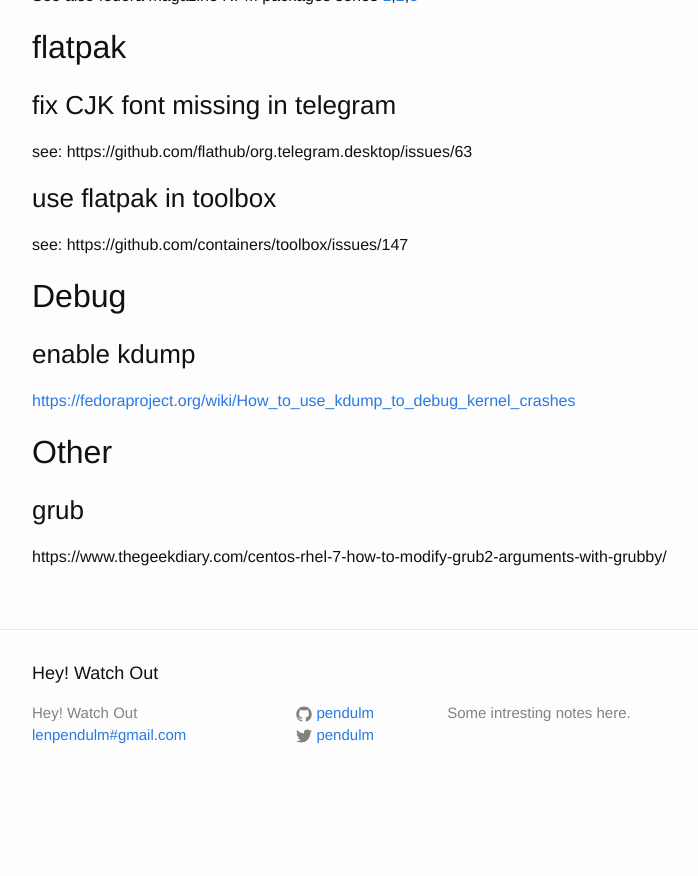
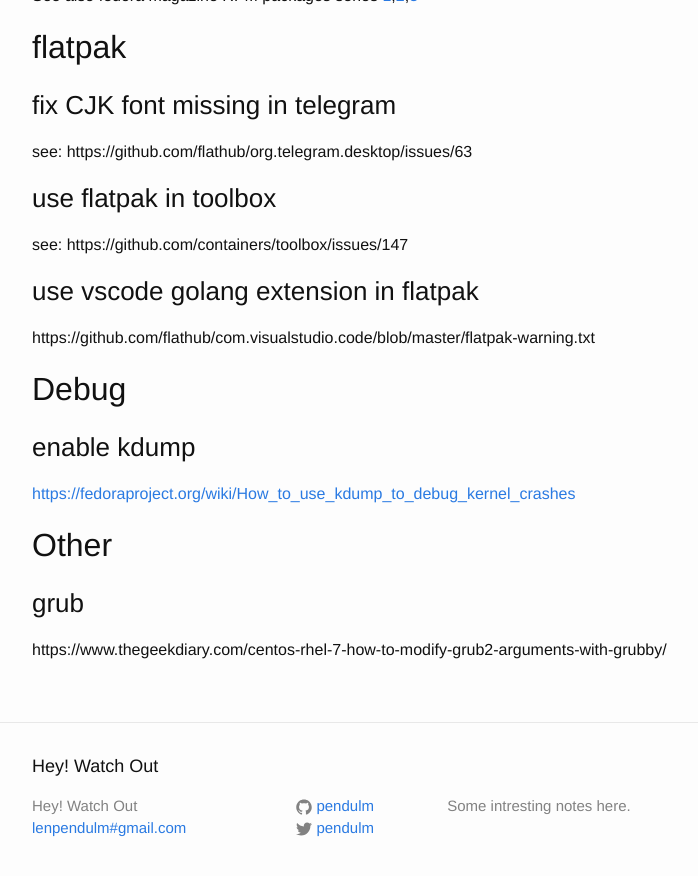
Before and after one commit to pendulm/pendulm.github.io, a Jekyll site: the page built from _posts/2019-11-17-play-in-fedora.markdown, in a window 1280 px wide and 900 px high, scrolled down 2249 px. Shown: the top 876 px of the window, without its empty margins (238-936 px from the left). Built offline with Jekyll 4.4.1, drawn with Linux system fonts in a browser that asks for light colours; before the commit the page ends 3056 px from its top, so only the background shows below that.

Commit message:
update vscode golang

```diff
--- a/_posts/2019-11-17-play-in-fedora.markdown
+++ b/_posts/2019-11-17-play-in-fedora.markdown
@@ -113,6 +113,9 @@ see: https://github.com/flathub/org.telegram.desktop/issues/63
 ### use flatpak in toolbox
 see: https://github.com/containers/toolbox/issues/147
 
+### use vscode golang extension in flatpak
+https://github.com/flathub/com.visualstudio.code/blob/master/flatpak-warning.txt
+
 ## Debug
 
 ### enable kdump
```
